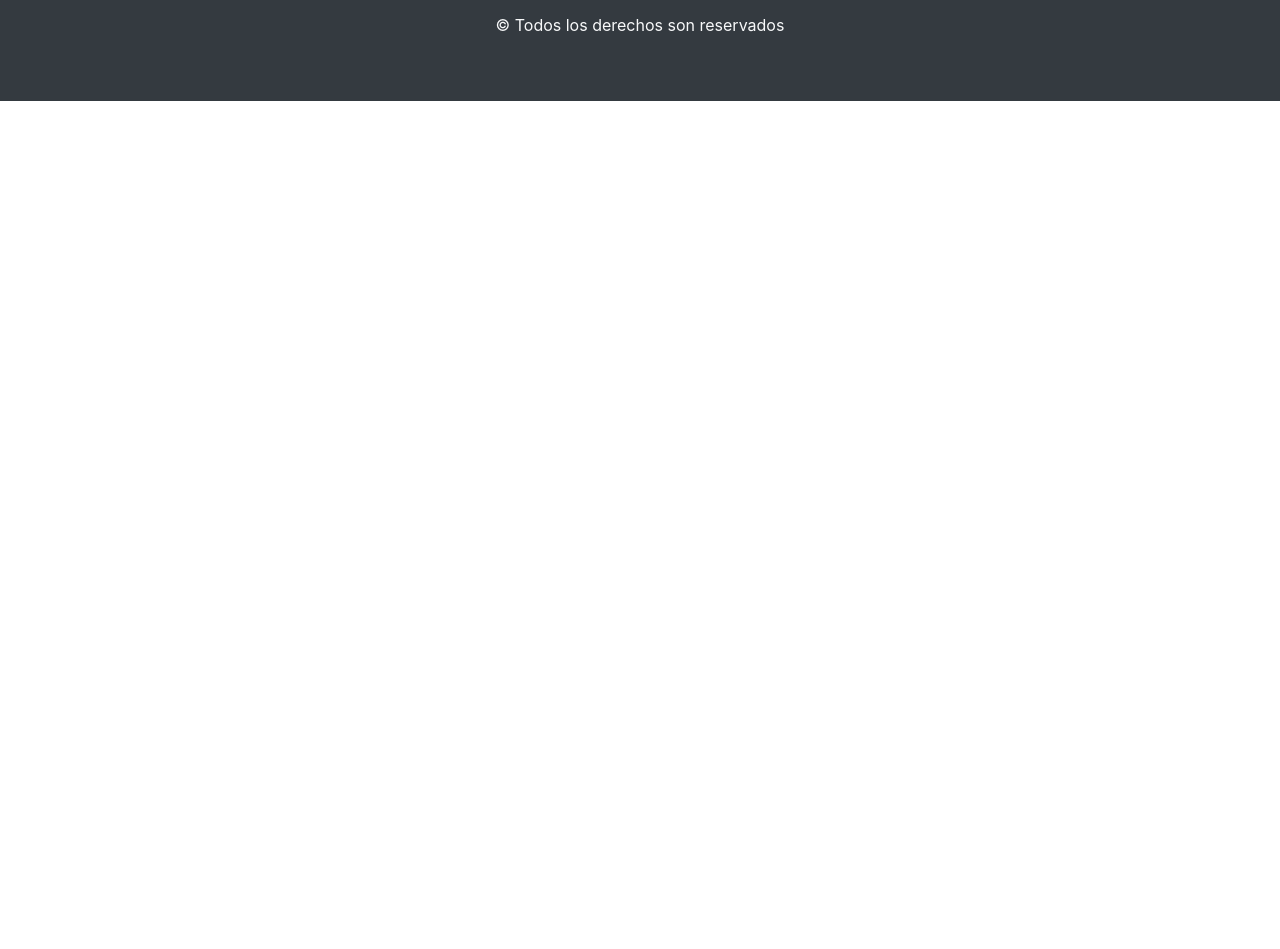
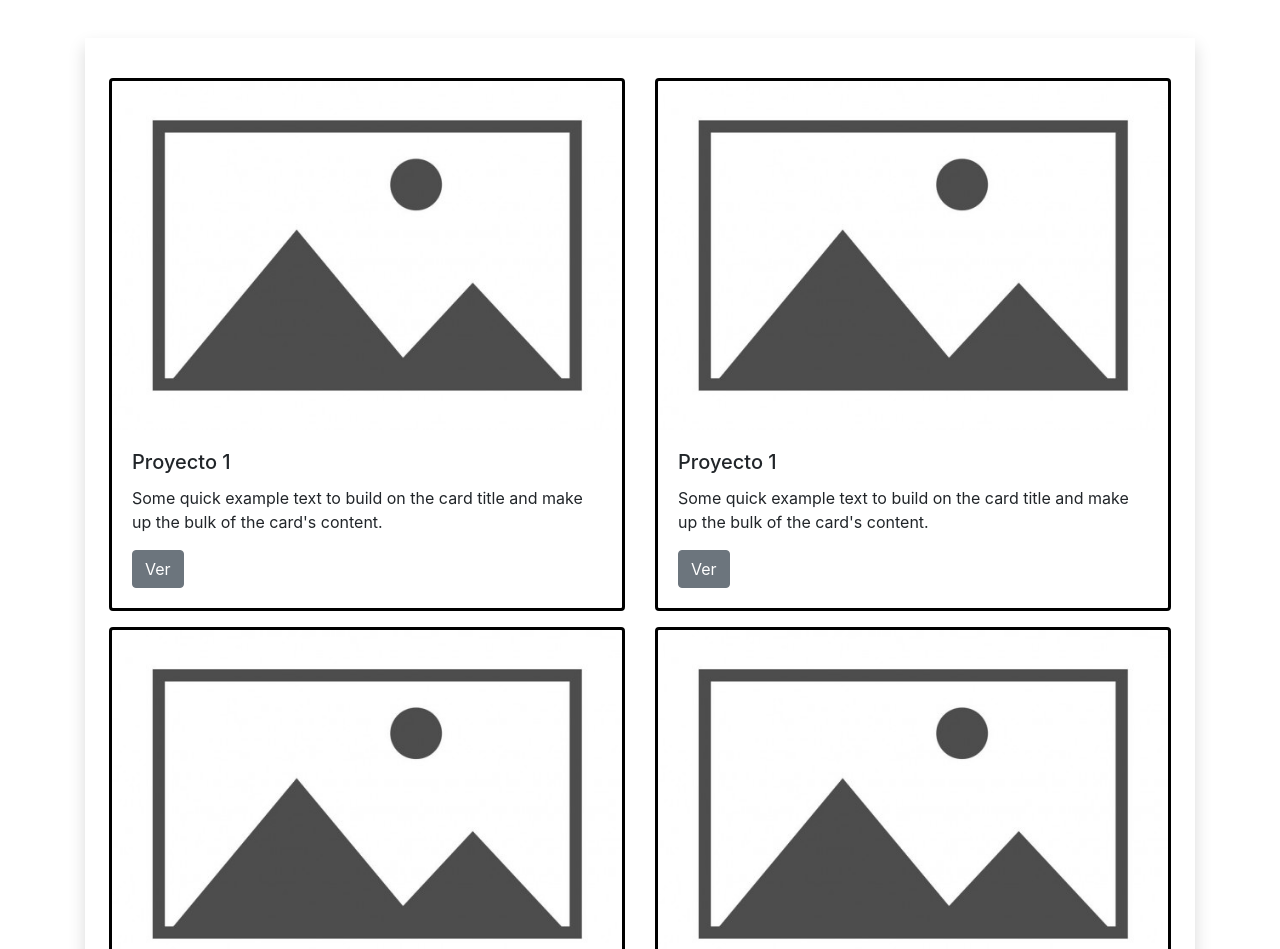
Before and after one commit to marisolfiorella/cvsanchezmarisol.github.io, a plain HTML site: page index.html in a window 1280 px wide. Shown: the part 2760-3709 px from the top of the page. Before the commit the page ends 2861 px from the top, so only its background shows below. Drawn offline with Linux system fonts and the light colour scheme.

Commit message:
se creo el portfolio, se desarrollo una clase borders en css y la aplique en las otras secciones educaciones, experiencia laboral y portfolio

```diff
--- a/css/style.css
+++ b/css/style.css
@@ -11,3 +11,7 @@
 .progressCss {
     width: 90%;
 }
+
+.borders {
+    border: 3px solid black;
+}
--- a/index.html
+++ b/index.html
@@ -80,7 +80,7 @@
             <section id="experienciaLaboral" class="my-5">
                 <h2 class="text-center display-4 mb-5">Experiencia Laboral</h2>
                 <article class="shadow">
-                    <div class="card mb-3 ">
+                    <div class="card mb-3 borders">
                         <div class="row no-gutters">
                             <div class="col-md-4 bg-secondary text-light d-flex flex-column justify-content-center align-items-center pt-3">
                                 <p>Fecha desde - Fecha hasta</p>
@@ -100,7 +100,7 @@
                             </div>
                         </div>
                     </div>
-                    <div class="card mb-3 ">
+                    <div class="card mb-3 borders">
                         <div class="row no-gutters">
                             <div class="col-md-4 bg-secondary text-light d-flex flex-column justify-content-center align-items-center pt-3">
                                 <p>Fecha desde - Fecha hasta</p>
@@ -125,8 +125,8 @@
             <section id="educacion">
                 <h2 class="text-center display-4 mb-5">Educación</h2>
                 <div class="row">
-                    <div class="col-sm-12 col-md-4 mt-3">
-                        <div class="card">
+                    <div class="col-sm-12 col-md-4 mt-3 ">
+                        <div class="card borders">
                             <div class="bg-secondary text-light  d-flex flex-column justify-content-center align-items-center">
                                 <p class="card-top mt-2">Fecha desde - Fecha hasta</p>
                                 <p class="card-top">Institución:</p>
@@ -140,8 +140,8 @@
                             </div>
                         </div>
                     </div>
-                    <div class="col-sm-12 col-md-4 mt-3">
-                        <div class="card">
+                    <div class="col-sm-12 col-md-4 mt-3 ">
+                        <div class="card borders">
                             <div class="bg-secondary text-light d-flex flex-column justify-content-center align-items-center">
                                 <p class="card-top mt-2">Fecha desde - Fecha hasta</p>
                                 <p class="card-top">Institución:</p>
@@ -155,8 +155,8 @@
                             </div>
                         </div>
                     </div>
-                    <div class="col-sm-12 col-md-4 mt-3">
-                        <div class="card">
+                    <div class="col-sm-12 col-md-4 mt-3 ">
+                        <div class="card borders">
                             <div class="bg-secondary text-light d-flex flex-column justify-content-center align-items-center">
                                 <p class="card-top mt-2">Fecha desde - Fecha hasta</p>
                                 <p class="card-top">Institución:</p>
@@ -177,7 +177,7 @@
 
             </section>
             <section id="habilidades " class="my-5 ">
-                <h3 class="text-center display-4 mb-5 ">Habilidades</h3>
+                <h2 class="text-center display-4 mb-5 ">Habilidades</h2>
                 <article class="shadow p-3 ">
                     <div class="row ">
                         <div class="col-md-6 ">
@@ -217,6 +217,53 @@
                     </div>
                 </article>
             </section>
+            <section id="portfolio" class="my-5">
+                <h2 class="text-center display-4 mb-5 ">Portfolio</h2>
+                <article class="shadow">
+                    <div class="row p-4">
+                        <div class="col-sm-12 col-md-6 mt-3">
+                            <div class="card w-100 borders ">
+                                <img src="/img/noimage.jpg " class="card-img-top " alt="... ">
+                                <div class="card-body ">
+                                    <h5 class="card-title ">Proyecto 1</h5>
+                                    <p class="card-text ">Some quick example text to build on the card title and make up the bulk of the card's content.</p>
+                                    <a href="# " class="btn btn-secondary ">Ver</a>
+                                </div>
+                            </div>
+                        </div>
+                        <div class="col-sm-12 col-md-6 mt-3">
+                            <div class="card w-100 borders">
+                                <img src="/img/noimage.jpg " class="card-img-top " alt="... ">
+                                <div class="card-body ">
+                                    <h5 class="card-title ">Proyecto 1</h5>
+                                    <p class="card-text ">Some quick example text to build on the card title and make up the bulk of the card's content.</p>
+                                    <a href="# " class="btn btn-secondary ">Ver</a>
+                                </div>
+                            </div>
+                        </div>
+                        <div class="col-sm-12 col-md-6 mt-3">
+                            <div class="card w-100 borders">
+                                <img src="/img/noimage.jpg " class="card-img-top " alt="... ">
+                                <div class="card-body ">
+                                    <h5 class="card-title ">Proyecto 1</h5>
+                                    <p class="card-text ">Some quick example text to build on the card title and make up the bulk of the card's content.</p>
+                                    <a href="# " class="btn btn-secondary ">Ver</a>
+                                </div>
+                            </div>
+                        </div>
+                        <div class="col-sm-12 col-md-6 mt-3">
+                            <div class="card w-100 borders">
+                                <img src="/img/noimage.jpg " class="card-img-top " alt="... ">
+                                <div class="card-body ">
+                                    <h5 class="card-title ">Proyecto 1</h5>
+                                    <p class="card-text ">Some quick example text to build on the card title and make up the bulk of the card's content.</p>
+                                    <a href="# " class="btn btn-secondary ">Ver</a>
+                                </div>
+                            </div>
+                        </div>
+                    </div>
+                </article>
+            </section>
         </section>
 
     </main>
```
Also changed, not shown: img/noimage.jpg (added).
